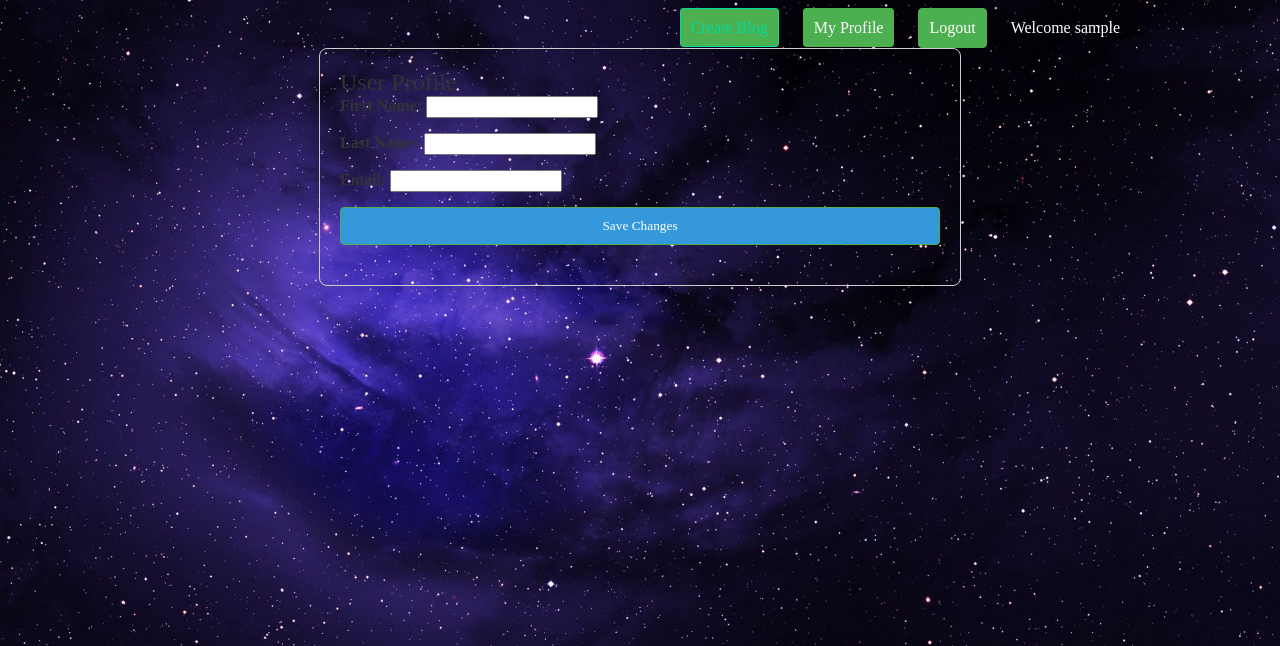
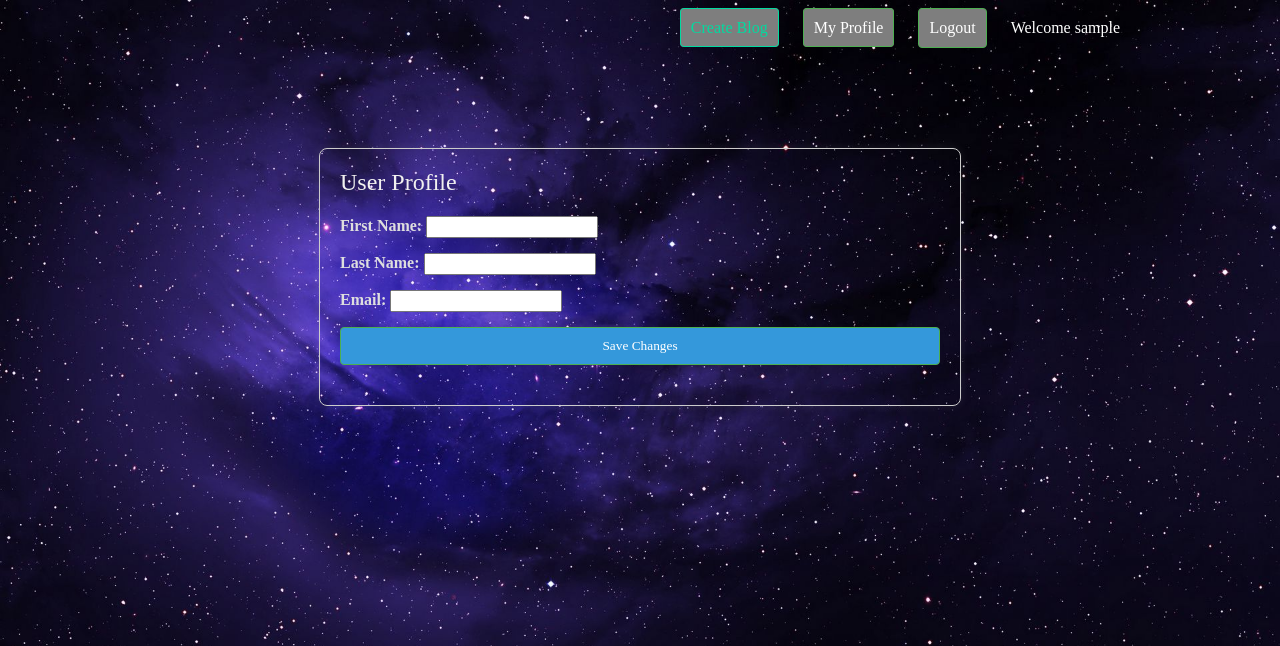
Before and after one commit to omerrcakar/djangoBlogApp, a Django app: page /user_profile/ in a window 1280 px wide. Shown: the top 646 px of the page. Run offline with Django 5.2, Linux system fonts and the light colour scheme; the visitor is signed in with stand-in values (Sample User, id 1); data comes from the database, SQL or seed files in the repository.

Commit message:
css dosyaları düzenleme

```diff
--- a/DjangoBlog/blogapp/assets/style.css
+++ b/DjangoBlog/blogapp/assets/style.css
@@ -1,5 +1,5 @@
 body{
-    background-color: #0f121f;
+    background-color: #363636;
     background-image: url(/static/stars.jpeg);
     background-repeat: no-repeat;
     background-position: left top;
@@ -110,7 +110,7 @@ nav button{
     right: 0;
     bottom: 0;
     margin: 0;
-    color: #0f121f;
+    color: #262626;
 }
 
 .site-form{
@@ -168,11 +168,12 @@ a.highlight{
     padding: 20px;
     border: 1px solid #ccc;
     border-radius: 8px;
-    box-shadow: 0 0 10px rgba(0, 0, 0, 0.1);
+    box-shadow: 0 0 10px rgba(226, 226, 226, 0.1);
+    margin-top: 100px;
 }
 
 .profile-heading {
-    color: #333;
+    color: #f1f0f0;
 }
 
 .profile-form-container {
@@ -182,6 +183,7 @@ a.highlight{
 .profile-form {
     display: flex;
     flex-direction: column;
+    margin-top: 20px;
 }
 
 .form-group {
@@ -190,7 +192,8 @@ a.highlight{
 
 label {
     font-weight: bold;
-    color: #333;
+    color: #dedede;
+
 }
 
 
@@ -201,7 +204,7 @@ label {
 /* Buton stilini güncelle */
 /* Buton stilini güncelle */
 .btn {
-    background-color: #4CAF50;
+    background-color: #7e7e7e;
     color: white;
     padding: 10px;
     border: 1px solid #4CAF50; /* Kutucuklu hale getirmek için kenarlık ekleyin */
@@ -223,14 +226,14 @@ label {
 }
 
 .user-info-container {
-    background-color: #f9f9f9;
+    background-color: #c3c3c3;
     padding: 15px;
     border-radius: 8px;
     margin-top: 20px;
 }
 
 .user-info-heading {
-    color: #333;
+    color: #e1e0e0;
 }
 
 .user-info-list {
```
